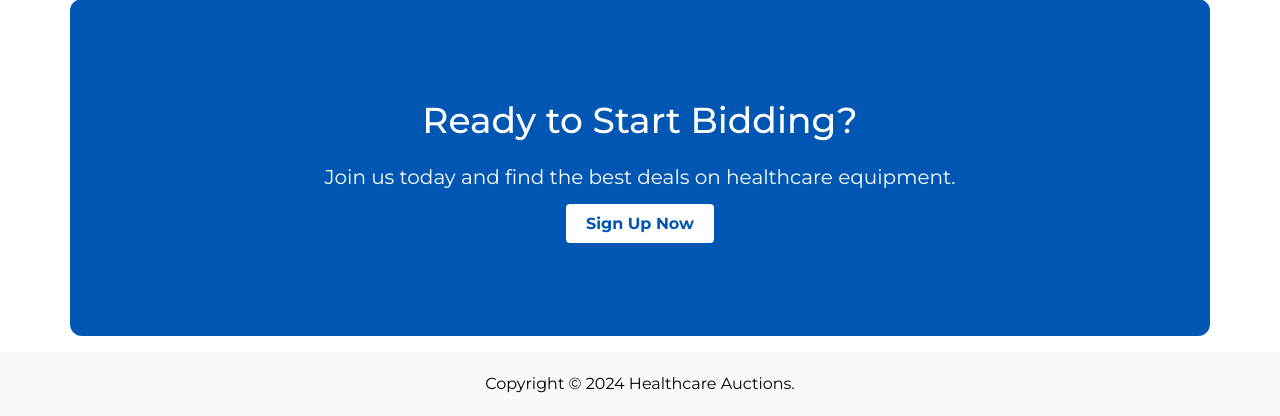
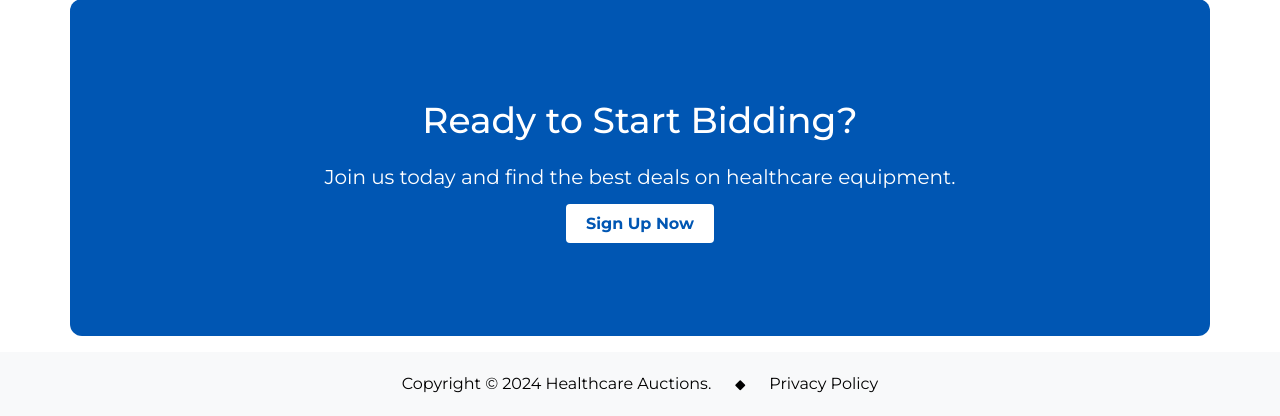
Before and after one commit to jcentrone/healthcareauctions, a Django app: page / in a window 1280 px wide. Shown: the part 841-1257 px from the top of the page. Run offline with Django 5.2, Linux system fonts and the light colour scheme; tables that the repository leaves empty hold one stand-in row (values such as "Sample post"); data that the repository does not hold is empty; parts of the project's set-up code (start-up, migrations or seed data) failed here and were passed over; some libraries are stand-ins or nearby versions.

Commit message:
Routine Save

```diff
--- a/static/css/header.css
+++ b/static/css/header.css
@@ -210,6 +210,10 @@ footer .social-media a:hover {
     color: var(--light-blue);
 }
 
+#privacy-link{
+    color: black;
+}
+
 .scroll-to-top {
     position: fixed;
     right: 1rem;
--- a/templates/new_base.html
+++ b/templates/new_base.html
@@ -51,9 +51,13 @@
         <!-- Footer -->
         <footer class='sticky-footer bg-light mt-3'>
             <div class='container my-auto'>
-                <div class='copyright text-center my-auto'>
+                <div class='copyright text-center my-auto gap-4 d-flex align-items-center justify-content-center'>
                             <span>
                                 Copyright &copy; <script>document.write(new Date().getFullYear())</script> Healthcare Auctions.
+                            </span>
+                            <span><i class="fa-solid fa-diamond" style="font-size: 10px;"></i></span>
+                            <span>
+                                <a class="text-decoration-none" id="privacy-link" href="{% url 'privacy_policy' %}">Privacy Policy</a>
                             </span>
                 </div>
             </div>
```
